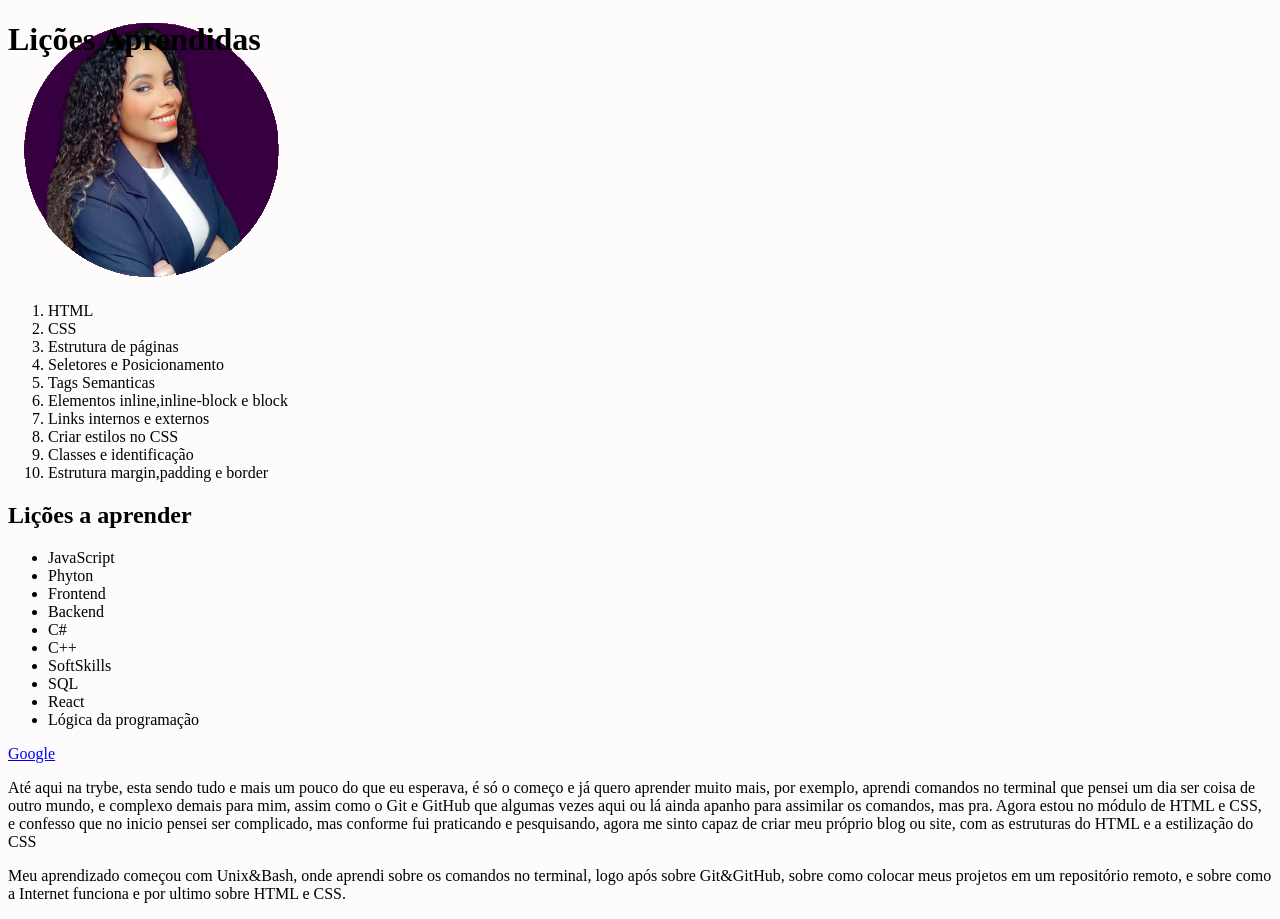
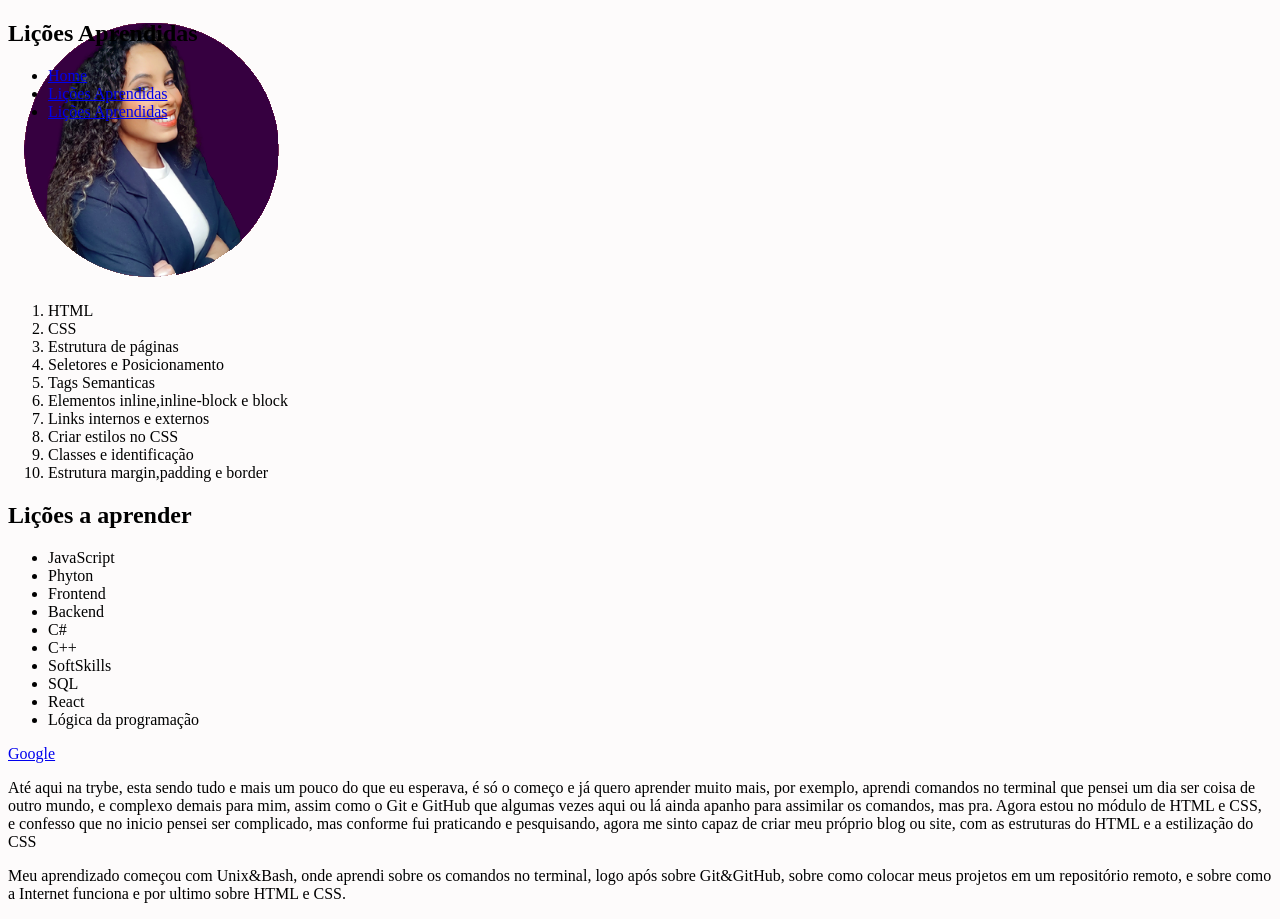
Before and after one commit to raquelsscode/Lessons-Learned, a website: page index.html in a window 1280 px wide. Drawn offline with Linux system fonts and the light colour scheme.

Commit message:
Adicionado requisito 10

```diff
--- a/index.html
+++ b/index.html
@@ -11,7 +11,16 @@
 
 <body>
     <header id="cabecalho">
-        <h1 id="titulo">Lições Aprendidas</h1>
+        <section>
+            <h1 id="titulo">Lições Aprendidas</h1>
+        </section>
+        <nav>
+            <ul>
+                <li><a href="#titulo">Home</a></li>
+                <li><a href="#licoes_aprendidas">Lições Aprendidas</a></li>
+                <li><a href="#licoes_a_aprender">Lições Aprendidas</a></li>
+            </ul>
+        </nav>
 
     </header>
     <main>
@@ -62,12 +71,14 @@
                     funciona e por ultimo sobre HTML e CSS.</p>
             </section>
         </aside>
-    </main>
-    <footer id="rodape">
+        <section>
+            <footer id="rodape">
 
-    </footer>
+            </footer>
+        </section>
 
 
+    </main>
 
 </body>
 
```
